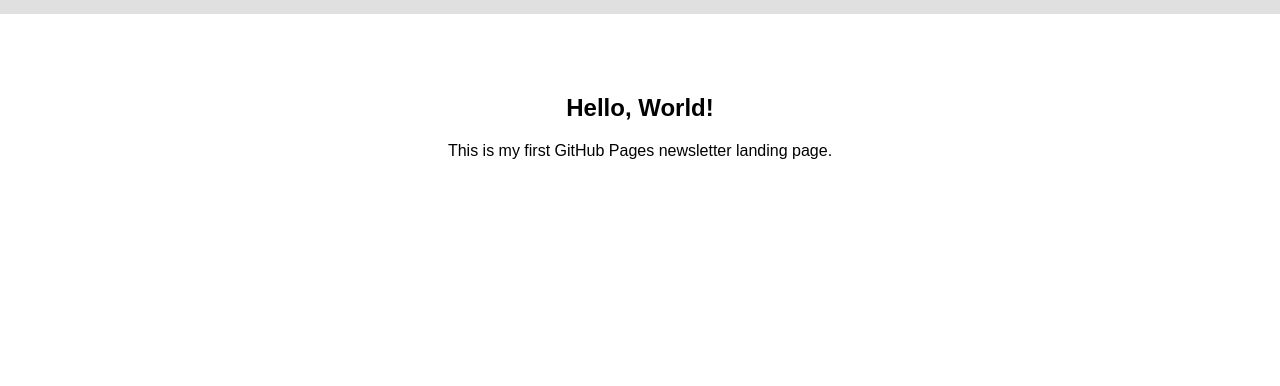
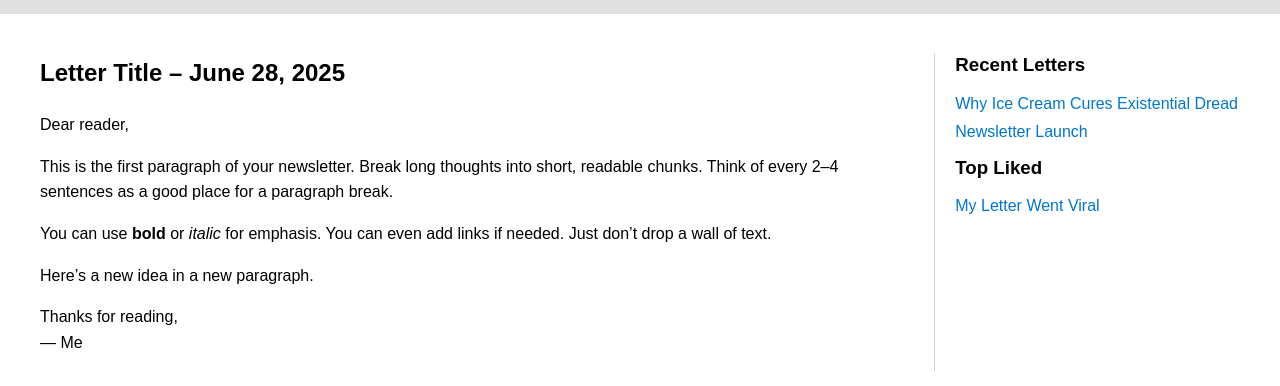
Before and after one commit to Oskbob/Oskbob.github.io, a plain HTML site: page index.html in a window 1280 px wide. Shown: the part 54-440 px from the top of the page. Drawn offline with Linux system fonts and the light colour scheme.

Commit message:
Update index.html

```diff
--- a/index.html
+++ b/index.html
@@ -9,11 +9,10 @@
       margin: 0;
       font-family: sans-serif;
       background: white;
-      text-align: center;
     }
 
     header {
-      background-color: #e0e0e0; /* Light grey */
+      background-color: #e0e0e0;
       padding: 20px;
       display: flex;
       justify-content: space-between;
@@ -45,8 +44,53 @@
       background: #ddd;
     }
 
-    main {
-      padding: 60px 20px;
+    .container {
+      display: flex;
+      padding: 40px 20px;
+      max-width: 1200px;
+      margin: 0 auto;
+      gap: 40px;
+    }
+
+    .main {
+      flex: 3;
+      line-height: 1.6;
+    }
+
+    .main h2 {
+      margin-top: 0;
+    }
+
+    .main p {
+      margin-bottom: 1em;
+    }
+
+    .sidebar {
+      flex: 1;
+      border-left: 1px solid #ccc;
+      padding-left: 20px;
+    }
+
+    .sidebar h3 {
+      margin-top: 0;
+    }
+
+    .sidebar ul {
+      list-style: none;
+      padding-left: 0;
+    }
+
+    .sidebar li {
+      margin-bottom: 10px;
+    }
+
+    .sidebar a {
+      text-decoration: none;
+      color: #0077cc;
+    }
+
+    .sidebar a:hover {
+      text-decoration: underline;
     }
   </style>
 </head>
@@ -60,10 +104,35 @@
     </nav>
   </header>
 
-  <main>
-    <h2>Hello, World!</h2>
-    <p>This is my first GitHub Pages newsletter landing page.</p>
-  </main>
+  <div class="container">
+    <div class="main">
+      <h2>Letter Title – June 28, 2025</h2>
+      <p>Dear reader,</p>
+
+      <p>This is the first paragraph of your newsletter. Break long thoughts into short, readable chunks. Think of every 2–4 sentences as a good place for a paragraph break.</p>
+
+      <p>You can use <strong>bold</strong> or <em>italic</em> for emphasis. You can even add links if needed. Just don’t drop a wall of text.</p>
+
+      <p>Here’s a new idea in a new paragraph.</p>
+
+      <p>Thanks for reading,<br>— Me</p>
+    </div>
+
+    <div class="sidebar">
+      <h3>Recent Letters</h3>
+      <ul>
+        <li><a href="letters/2025-06-28.html">Why Ice Cream Cures Existential Dread</a></li>
+        <li><a href="letters/2025-06-01.html">Newsletter Launch</a></li>
+        <!-- Add more as needed -->
+      </ul>
+
+      <h3>Top Liked</h3>
+      <ul>
+        <li><a href="letters/2025-04-14.html">My Letter Went Viral</a></li>
+        <!-- Optional, just pick a few -->
+      </ul>
+    </div>
+  </div>
 
 </body>
 </html>
```
